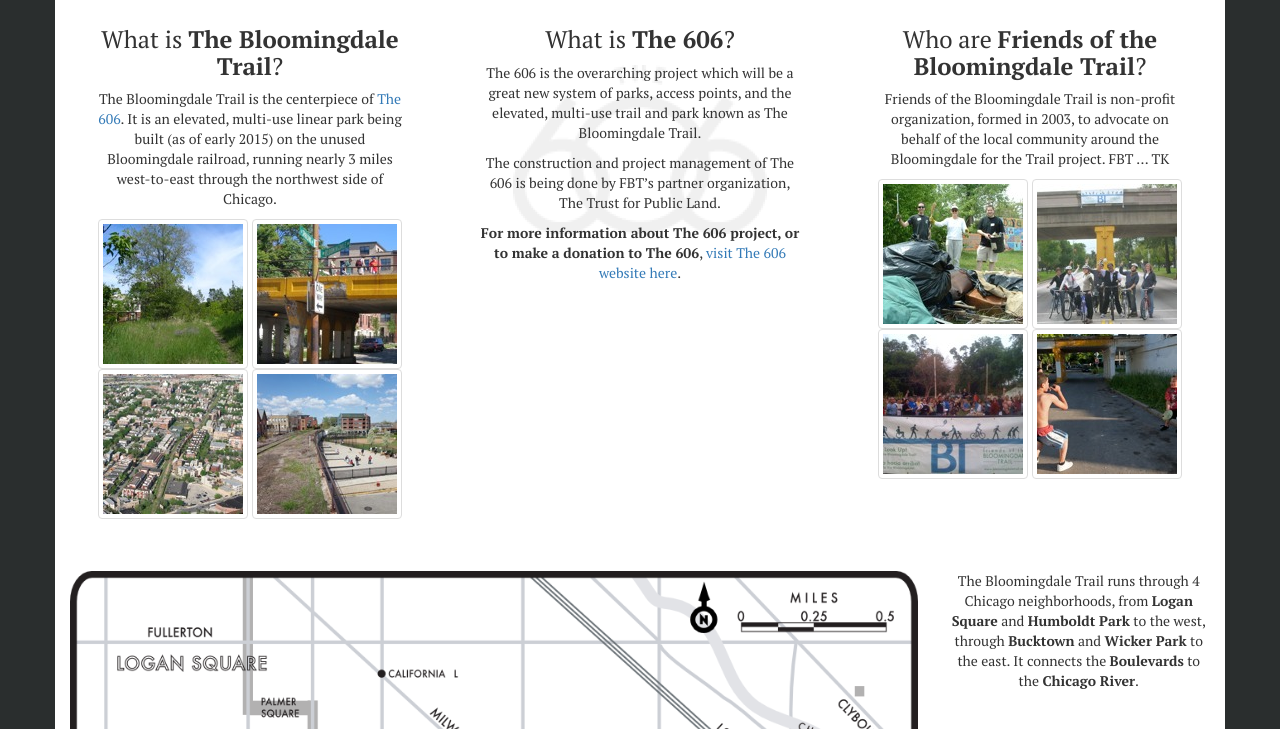
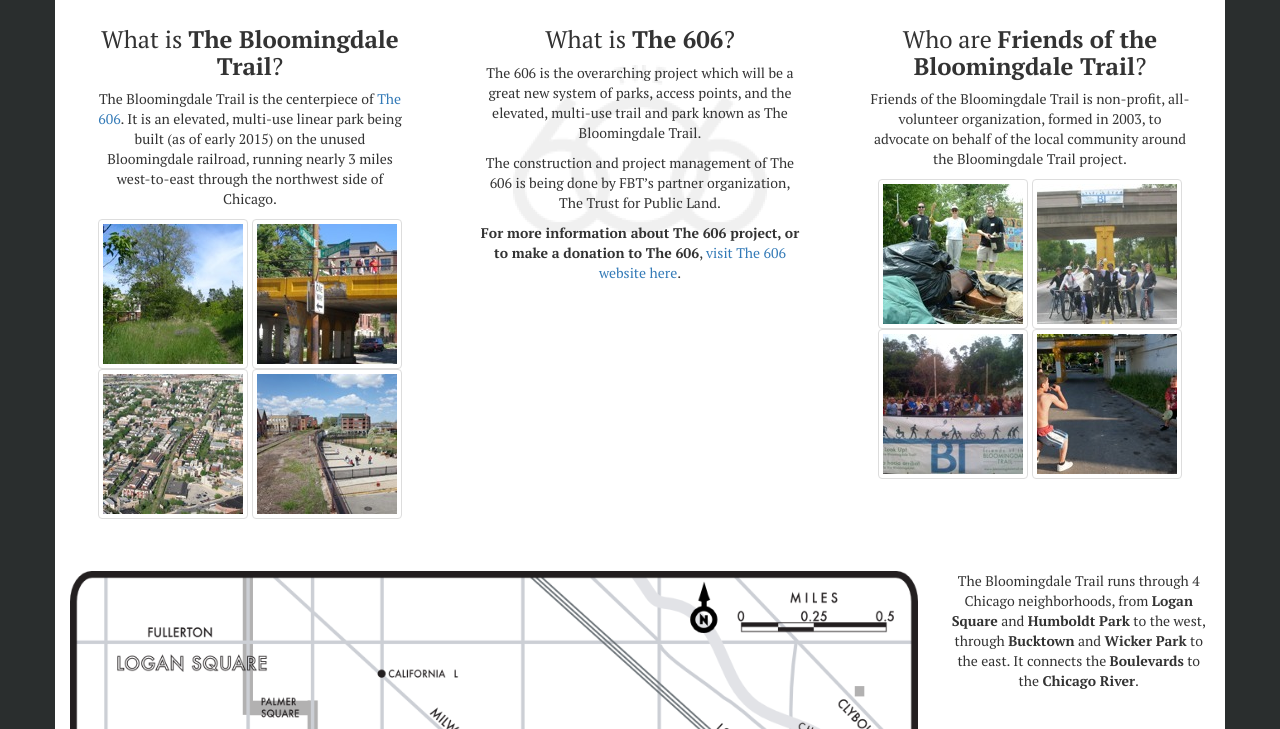
Before and after one commit to bloomingdaletrail/bloomingdaletrail.org, a Jekyll site: the page built from jekyll-site/index.html, in a window 1280 px wide and 900 px high, scrolled down 455 px, cut to the strip 171-900 px from the top of the window. Built offline with Jekyll 4.4.1, drawn with Linux system fonts in a browser that asks for light colours.

Commit message:
Copyedit homepage

```diff
--- a/jekyll-site/index.html
+++ b/jekyll-site/index.html
@@ -113,9 +113,9 @@
         <div class="wrap">
             <h3>Who are <b>Friends of the Bloomingdale Trail</b>?</h3>
             <p>
-                Friends of the Bloomingdale Trail is non-profit organization, formed
+                Friends of the Bloomingdale Trail is non-profit, all-volunteer organization, formed
                 in 2003, to advocate on behalf of the local community around the
-                Bloomingdale for the Trail project. FBT ... TK
+                Bloomingdale Trail project.
             </p>
             <div class="photos swipebox">
                 <a href="/img/Trailcleanup01.jpg" rel="gallery-2" class="swipebox" title="Trail cleanup event">
```
